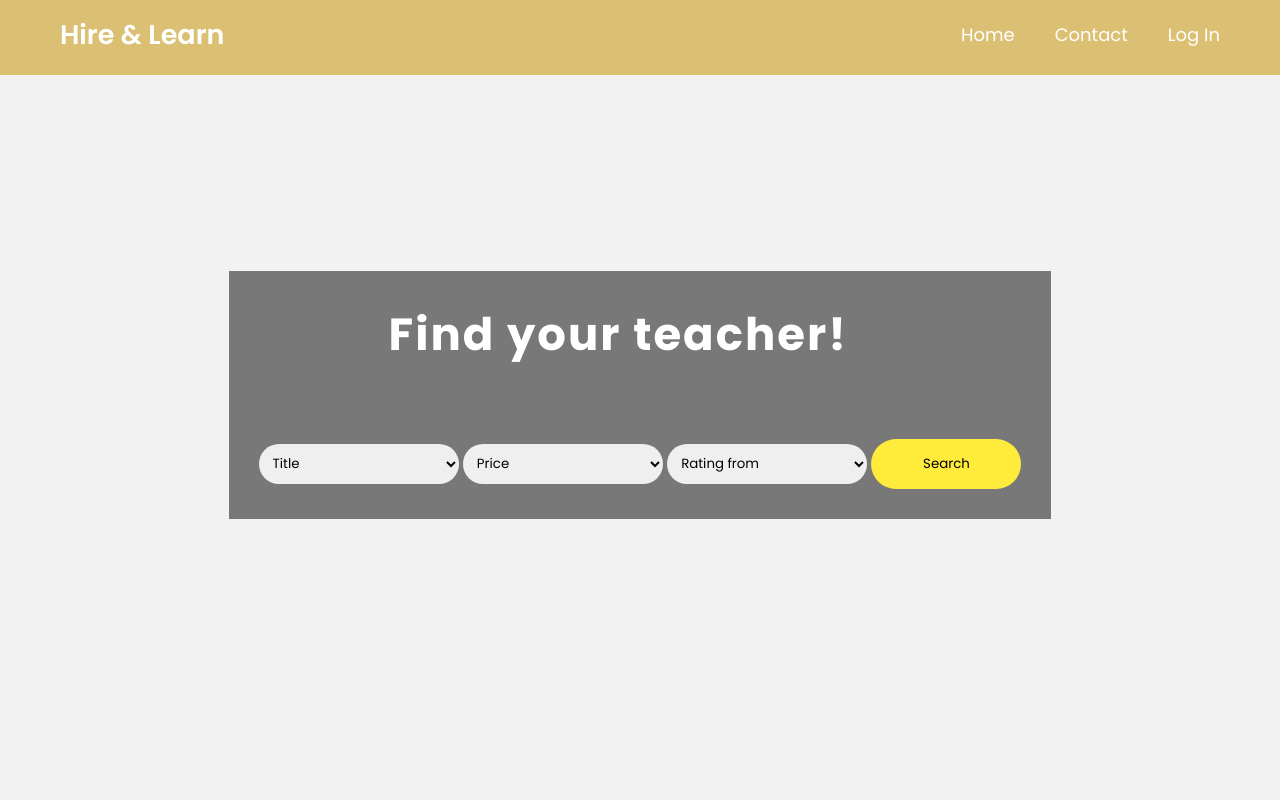
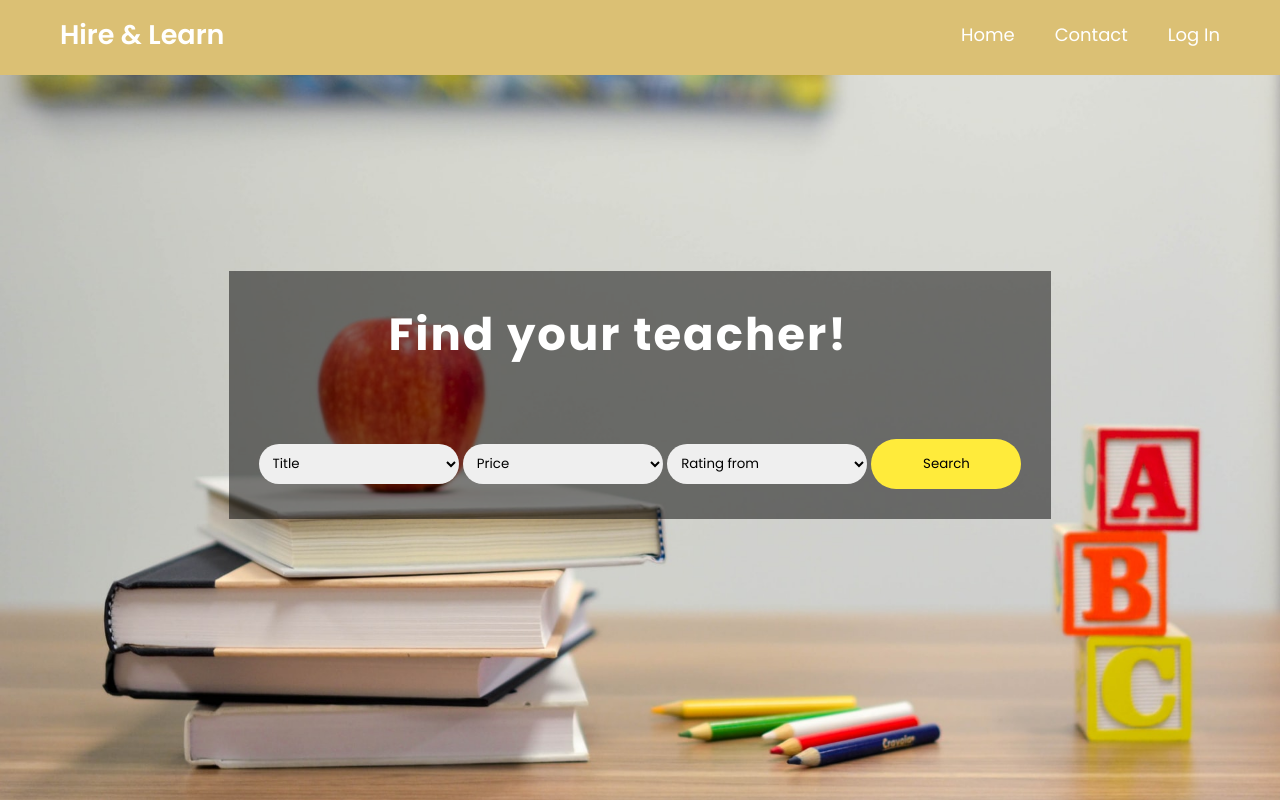
Before and after one commit to davitkv8/Hire-Learn, a Django app: page / in a window 1280 px wide. Run offline with Django 4.2, Linux system fonts and the light colour scheme; some libraries are stand-ins or nearby versions.

Commit message:
classrom beta V1

```diff
--- a/blog/templates/blog/base.html
+++ b/blog/templates/blog/base.html
@@ -15,15 +15,16 @@
 {#      <link rel="stylesheet" href='../../'>#}
       <script src="https://code.jquery.com/jquery-3.5.0.js"></script>
       <meta name="viewport" content="width=device-width, initial-scale=1.0">
+   {% block pivolinks %} {% endblock pivolinks %}
 
    </head>
   <style>
-       {#body{#}
-       {#    background-position: center;#}
-       {#    background-image: url({% static "blog/images/bg4.jpg" %});#}
-       {#    background-attachment: fixed;#}
-       {#    background-size: cover;#}
-       {#}#}
+       body{
+           background-position: center;
+           background-image: url({% static "blog/images/bg4.jpg" %});
+           background-attachment: fixed;
+           background-size: cover;
+       }
    </style>
 
    <body>
@@ -73,6 +74,9 @@
           {% endblock content %}
       </section>
    </body>
+
+   {% block scripts %}
+   {% endblock scripts %}
     <script type="text/javascript">
         document.getElementById("notification-button").onclick = function () {
             location.href = "http://127.0.0.1:8000/classroom/chat/";
```
Also changed, not shown: classroom/templates/classroom/deposits_pivottable.html (+6 -7 lines).
